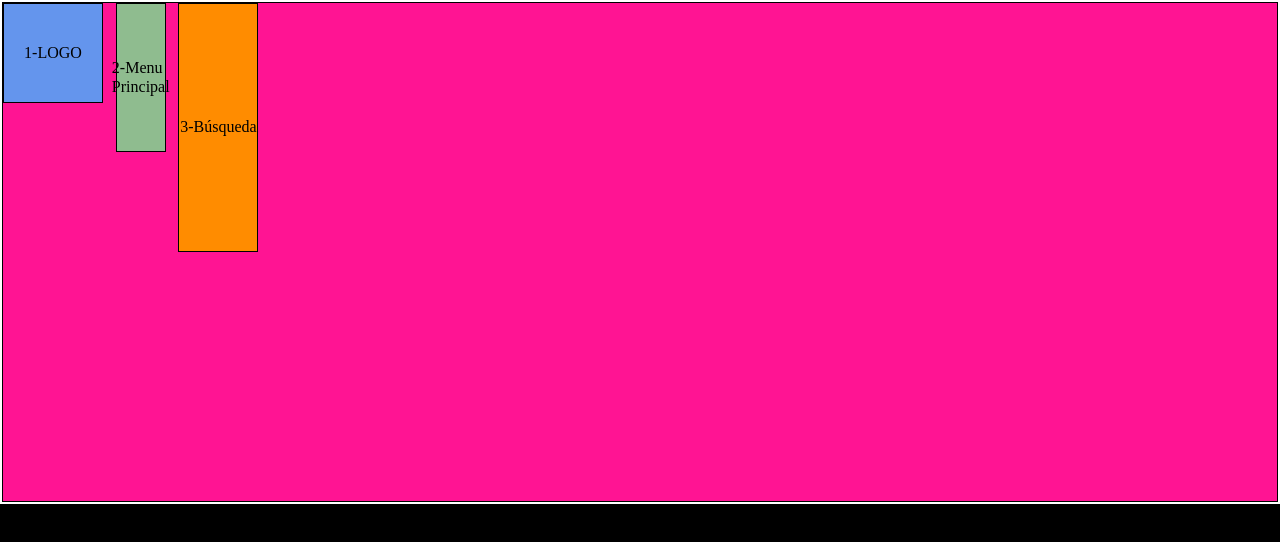
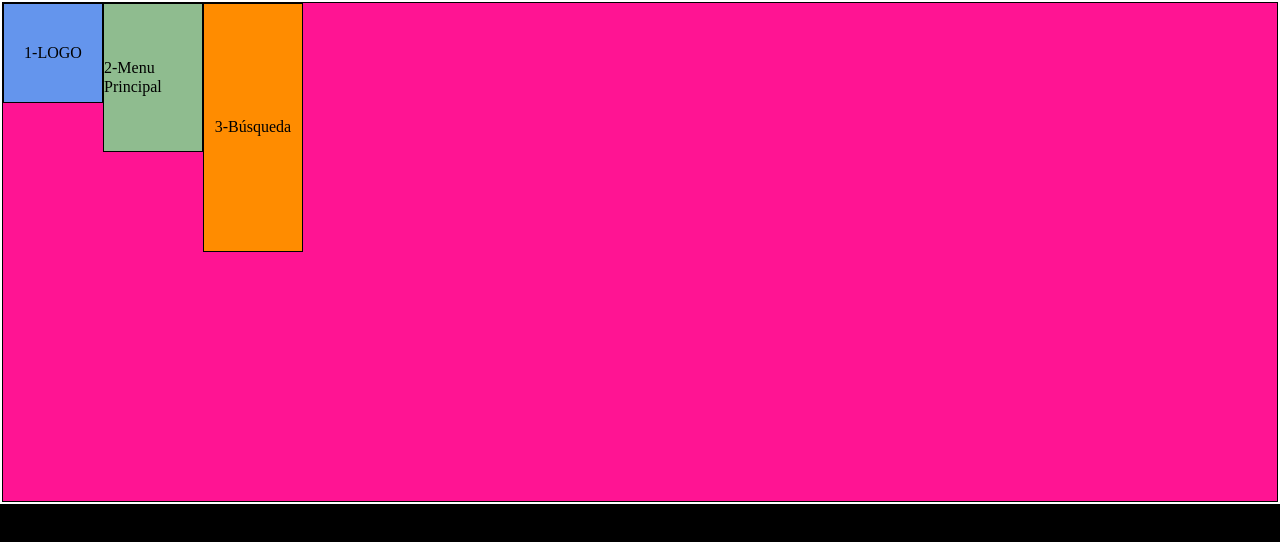
Before and after one commit to ferwargit/pruebas03-Flexbox, a plain HTML site: page index.htm in a window 1280 px wide. Drawn offline with Linux system fonts and the light colour scheme.

Commit message:
ajustes y pruebas

```diff
--- a/css/style.css
+++ b/css/style.css
@@ -17,12 +17,12 @@ body {
     border: 1px solid black;
     background-color: deeppink;
 
-    width: auto;
+    /* width: 100%; */
     height: 500px;
     display: flex;
 
 
-    flex-direction: row;
+    /* flex-direction: row; */
     /* flex-direction: row-reverse; */
     /* flex-direction: column; */
     /* flex-direction: column-reverse; */
@@ -49,7 +49,7 @@ body {
     /* align-content: flex-start; */
 
     /* Agrega un espacio entre los elementos */
-    gap: 1%;
+    /* gap: 1%; */
 
 
 
@@ -68,7 +68,26 @@ body {
 
     width: 100px;
     /* Si no le pongo altura va a tratar de cubrir toda la altura posible */
-    height: 20%
+    height: 20%;
+
+    /* order: 3; */
+
+    /* Cambio el tamaño de los items */
+    /* flex-grow: 2; */
+
+    /* El tamaño se contrae */
+    /* flex-shrink: 2; */
+
+    /* flex-basis: 50%; */
+
+    /* Alineo verticalmente de forma individual en cada items*/
+    /* align-self: flex-start; */
+    /* align-self: flex-end; */
+    /* align-self: center; */
+    /* align-self: baseline; */
+    /* Ocupa todo nuestro contenedor */
+    /* align-self: stretch; */
+
 }
 
 .item-2 {
@@ -81,8 +100,21 @@ body {
     align-items: center;
     justify-content: center;
 
-    width: 50px;
+    width: 100px;
     height: 30%;
+
+    /* Cambio el orden de los items */
+    /* order: 3; */
+
+    /* Cambio el tamaño de los items */
+    /* flex-grow: 1; */
+
+    /* El tamaño se contrae */
+    /* flex-shrink: 5; */
+
+    /* flex-basis: 50%; */
+
+    align-self: baseline;
 }
 
 .item-3 {
@@ -96,8 +128,20 @@ body {
     align-items: center;
     justify-content: center;
 
-    width: 80px;
+    width: 100px;
     height: 50%;
+
+    /* order: 1; */
+
+    /* Cambio el tamaño de los items */
+    /* flex-grow: 3; */
+
+    /* El tamaño se contrae */
+    /* flex-shrink: 10; */
+
+    /* flex-basis: 50%; */
+
+
 }
 
 .item-4 {
```
